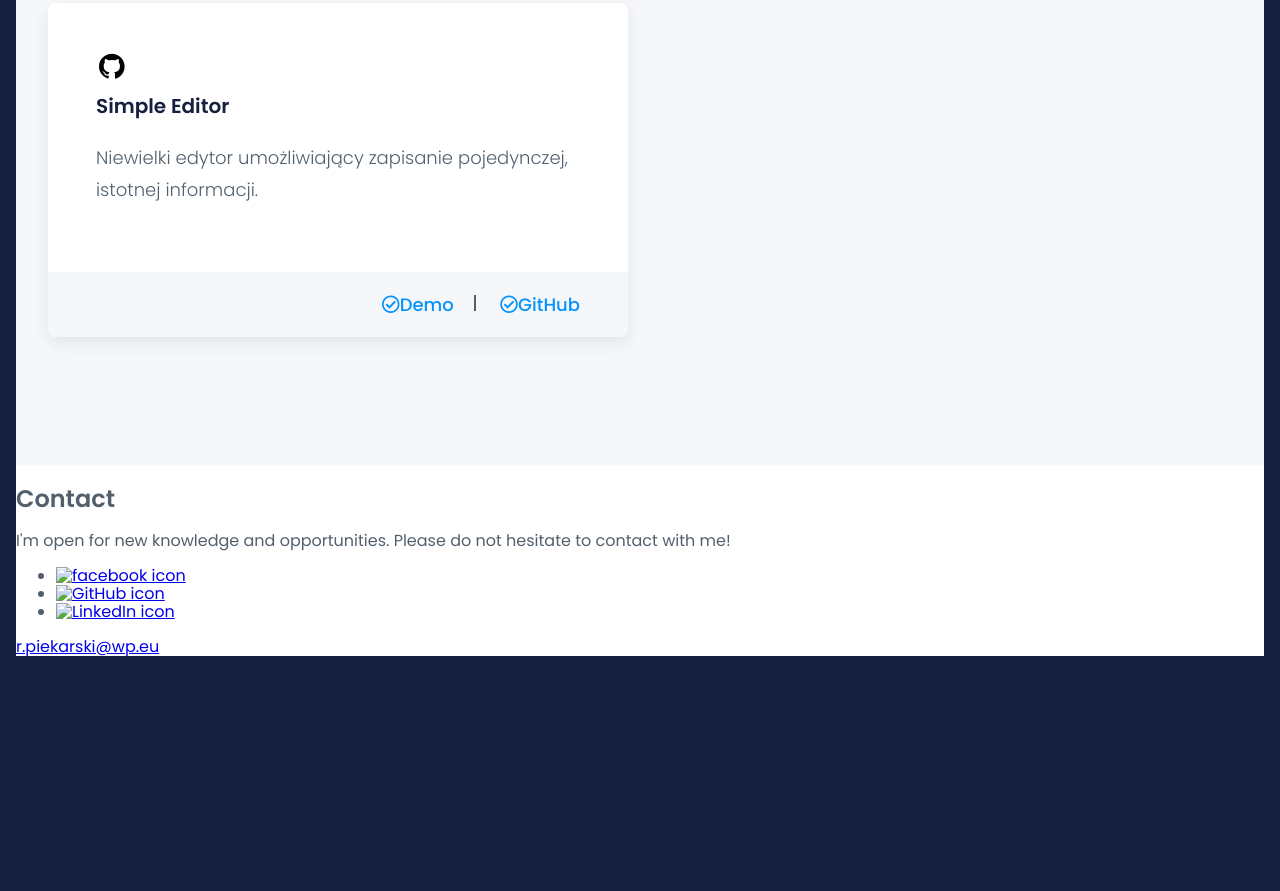
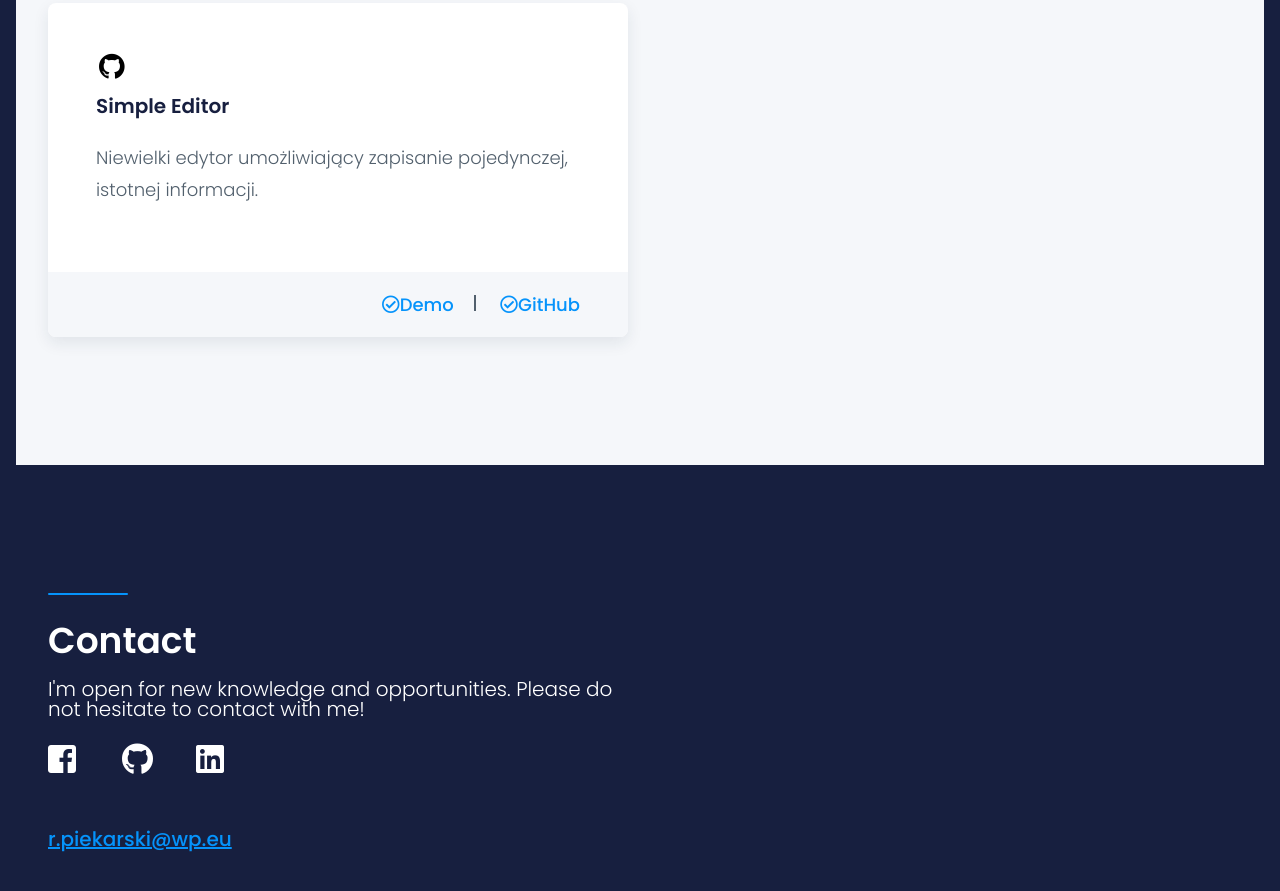
Before and after one commit to rafalpiekarski/rafalpiekarski.github.io, a website: page src/content/index.html in a window 1280 px wide. Shown: the part 3376-4267 px from the top of the page. Before the commit the page ends 4048 px from the top, so only its background shows below. Drawn offline with nearby package versions, Linux system fonts and the light colour scheme; files that its build step writes are made by us from their sources; files whose address does not match are found by name.

Commit message:
CSS styling contact section

```diff
--- a/src/content/index.html
+++ b/src/content/index.html
@@ -142,26 +142,28 @@
     </section>
     <footer class="contact" id="contact">
       <h2 class="contact__title">Contact</h2>
+      <div class="container">
       <p class="contact__content">I'm open for new knowledge and opportunities. Please do not hesitate to contact with
         me!</p>
       <ul class="social">
         <li class="social__list-element">
           <a class="social__link" href="#">
-            <img class="social__icon" src="#" alt="facebook icon">
+            <i class="fab fa-facebook-square fa-2x"></i>
           </a>
         </li>
         <li class="social__list-element">
-          <a class="social__link" href="#">
-            <img class="social__icon" src="#" alt="GitHub icon">
+          <a class="social__link" href="https://github.com/rafalpiekarski">
+            <i class="fab fa-github fa-2x"></i>
           </a>
         </li>
         <li class="social__list-element">
-          <a class="social__link" href="#">
-            <img class="social__icon" src="#" alt="LinkedIn icon">
+          <a class="social__link" href="https://pl.linkedin.com/in/rafa%C5%82-piekarski-08036013a">
+            <i class="fab fa-linkedin fa-2x"></i>
           </a>
         </li>
       </ul>
       <a class="contact__mail" href="mailto:r.piekarski@wp.eu">r.piekarski@wp.eu</a>
+    </div>
     </footer>
   </main>
   <script src="js/main.js"></script>
--- a/src/scss/main.scss
+++ b/src/scss/main.scss
@@ -4,6 +4,7 @@
 @import "modules/intro.scss";
 @import "modules/skills.scss";
 @import "modules/projects.scss";
+@import "modules/contact.scss";
 
 html {
   box-sizing: border-box;
--- /dev/null
+++ b/src/scss/modules/contact.scss
@@ -0,0 +1,60 @@
+.contact {
+    background: $navy;
+    color: $white;
+    padding-bottom: 112px;
+    &__content {
+        font-family: Poppins;
+        font-style: normal;
+        font-size: 1.25rem;
+        font-weight: 300;
+        line-height: 1.25rem;
+        margin: 0 0 1.5rem;
+        max-width: 580px;
+    }
+    &__mail {
+        color: $link;
+        font-family: Poppins;
+        font-style: normal;
+        display: inline-block;
+        font-weight: 500;
+        font-size: 1.25rem;
+        line-height: 2rem;
+        margin: 3rem 0 0 0;
+    }
+    &__title {
+        font-family: Poppins;
+        font-style: normal;
+        font-weight: 600;
+        font-size: 2.25rem;
+        line-height: 2.75rem;
+        margin: 0 auto 1rem;
+        max-width: 1184px;
+        padding: 8rem 0 0;
+        &::before {
+            content: '';
+            background: $link;
+            border-radius: 1px;
+            display: block;
+            height: 2px;
+            margin-bottom: 1.5rem;
+            width: 80px;
+        }
+    }
+}
+
+.social {
+    display: flex;
+    margin: 0;
+    padding: 0;
+    &__link {
+        color: $white;
+        text-decoration: none;
+    }
+    &__list-element {
+        list-style-type: none;
+        flex-basis: 50px;
+        & + & {
+            margin-left: 1.5rem;
+        }
+    }
+}
```
